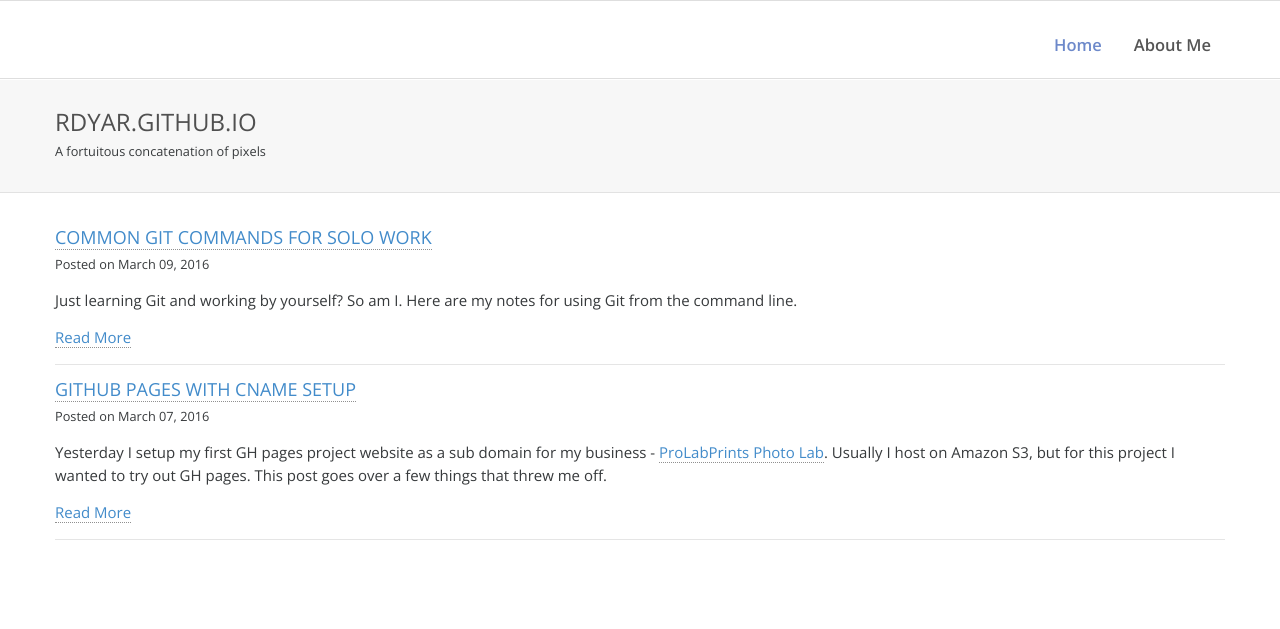
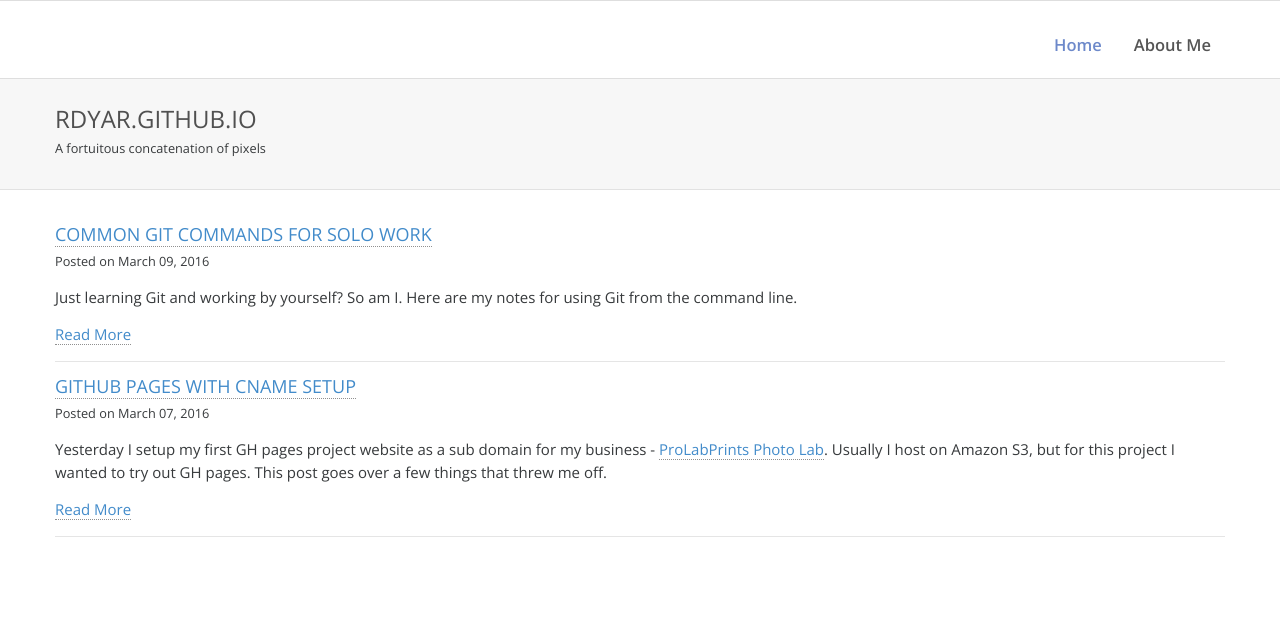
Before and after one commit to rdyar/rdyar.github.io, a Jekyll site: the page built from index.md, in a window 1280 px wide. Shown: the top 629 px of the page. Built offline with Jekyll 4.4.1, drawn with Linux system fonts in a browser that asks for light colours.

Commit message:
Update base.scss

```diff
--- a/_sass/base.scss
+++ b/_sass/base.scss
@@ -8,7 +8,7 @@ html {
   -ms-text-size-adjust: 100%;
   -webkit-text-size-adjust: 100%; }
 body {
-  padding-top: 5.3rem;
+  padding-top: 5.1rem;
   margin: 0;
    }
 article,
```
